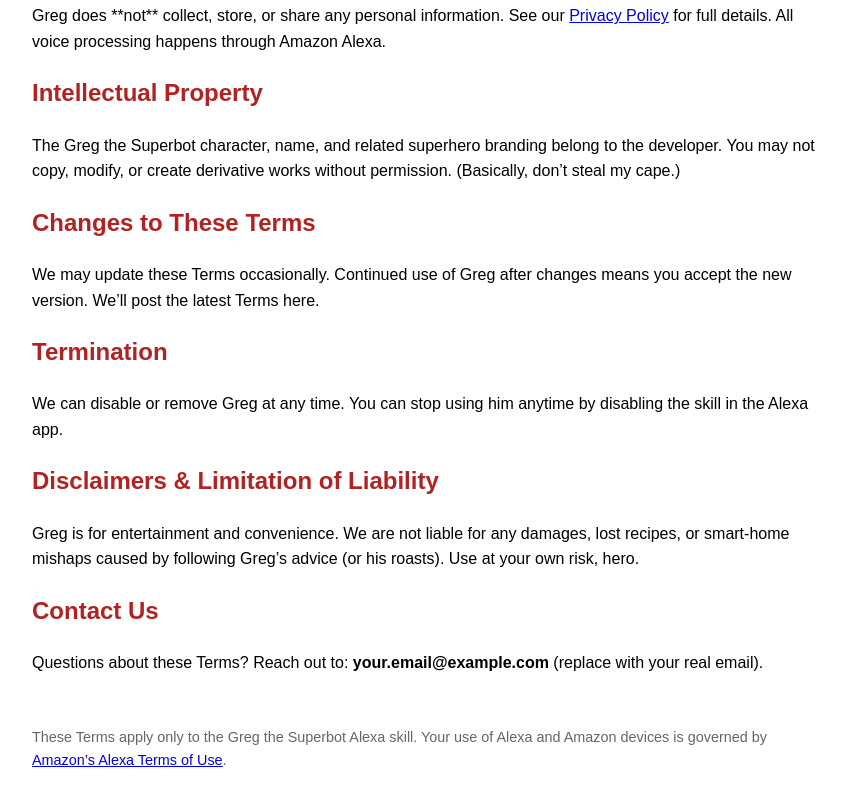
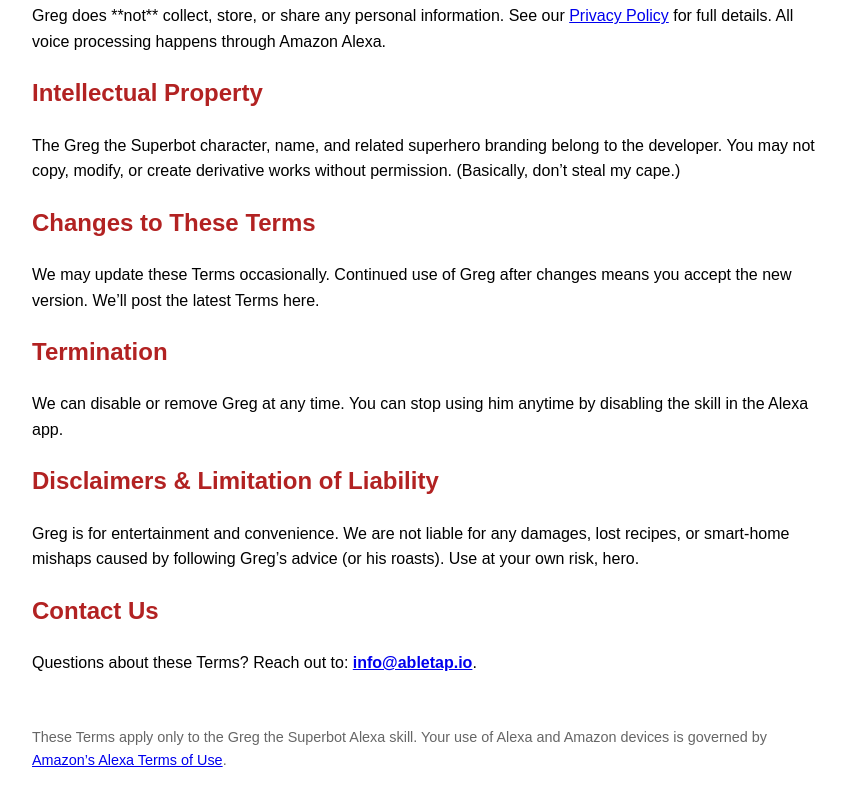
Before and after one commit to greg-the-super-bot/greg-the-super-bot.github.io, a plain HTML site: page terms.html in a window 1280 px wide. Shown: the part 758-1564 px from the top of the page, without its empty margins (208-1054 px from the left). Drawn offline with Linux system fonts and the light colour scheme.

Commit message:
Terms: contact info@abletap.io instead of placeholder email
Co-Authored-By: Claude Opus 5.5 <noreply@anthropic.com>

```diff
--- a/terms.html
+++ b/terms.html
@@ -44,7 +44,7 @@
     <p>Greg is for entertainment and convenience. We are not liable for any damages, lost recipes, or smart-home mishaps caused by following Greg’s advice (or his roasts). Use at your own risk, hero.</p>
 
     <h2>Contact Us</h2>
-    <p>Questions about these Terms? Reach out to: <strong>your.email@example.com</strong> (replace with your real email).</p>
+    <p>Questions about these Terms? Reach out to: <a href="mailto:info@abletap.io"><strong>info@abletap.io</strong></a>.</p>
 
     <p style="margin-top: 50px; font-size: 0.9em; color: #666;">
         These Terms apply only to the Greg the Superbot Alexa skill. Your use of Alexa and Amazon devices is governed by
```
